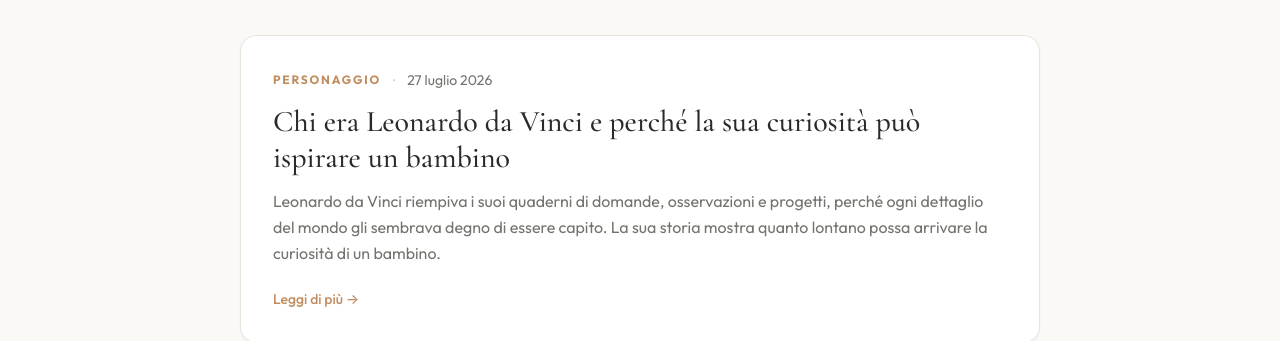
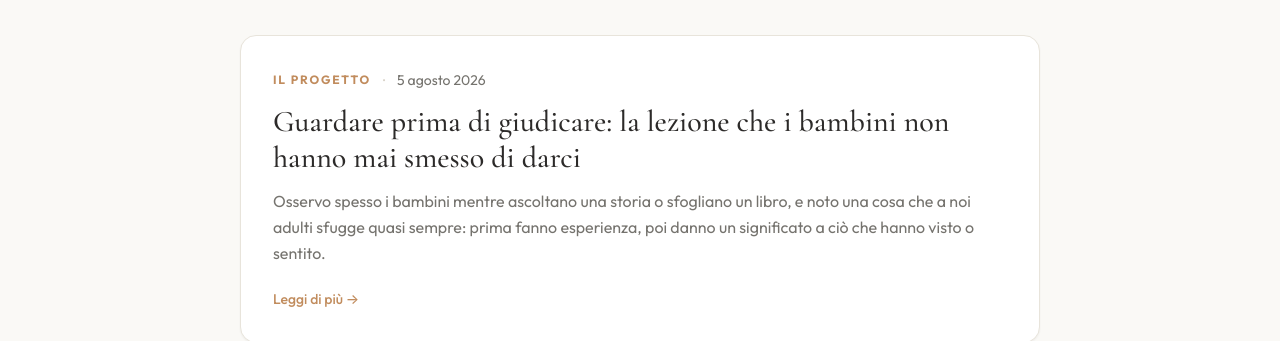
Before and after one commit to GipiVisconti/Gipi-site, a React (Create React App) app in the folder frontend/: page /1/blog in a window 1280 px wide. Shown: the part 258-599 px from the top of the page. Built offline with nearby package versions, Linux system fonts and the light colour scheme; no server answers.

Commit message:
publish blog: guardare prima di giudicare

```diff
--- a/frontend/src/data/blog.js
+++ b/frontend/src/data/blog.js
@@ -611,6 +611,74 @@ const posts = [
       },
     },
   },
+  {
+    id: 10,
+    slug: 'guardare-prima-di-giudicare',
+    date: '2026-08-05',
+    type: 'project',
+    content: {
+      IT: {
+        title: 'Guardare prima di giudicare: la lezione che i bambini non hanno mai smesso di darci',
+        excerpt:
+          'Osservo spesso i bambini mentre ascoltano una storia o sfogliano un libro, e noto una cosa che a noi adulti sfugge quasi sempre: prima fanno esperienza, poi danno un significato a ciò che hanno visto o sentito.',
+        body: `<p>Osservo spesso i bambini mentre ascoltano una storia o sfogliano un libro, e noto una cosa che a noi adulti sfugge quasi sempre: non giudicano subito quello che hanno davanti. Prima fanno esperienza, poi, se serve, danno un significato a ciò che hanno visto o sentito. Non anticipano un'etichetta, aspettano che il significato emerga da solo.</p>
+
+<p>A farmi riflettere su questo è stata una conversazione recente, in cui qualcuno mi ha fatto notare quanto sia scomodo, ma necessario, essere meno giudicanti. E sono tornata a pensare a come funzioniamo invece noi adulti: mettiamo etichette prima ancora di aver capito se qualcosa ci riguarda davvero, se ci interessa, se ha un valore per noi. Il giudizio arriva prima dell'esperienza, non dopo.</p>
+
+<p>Da lì è nata una domanda che mi sono portata dietro per giorni: se togliessimo il giudizio, resterebbe comunque una valutazione, più pulita e più funzionale? E questo ci renderebbe cinici?</p>
+
+<p>La parola cinismo porta con sé un'idea di distacco freddo, quasi egoista, come se scegliere senza giudicare significasse smettere di curarsi delle cose. Ma forse non è questo il punto: forse si tratta invece di responsabilità, di scegliere senza caricare ogni decisione di morale o del bisogno di essere approvati da qualcuno.</p>
+
+<p>Mi è tornato in mente, a questo proposito, un episodio che da sempre mi colpisce: quello in cui Gesù scaccia i mercanti dal tempio. Non media, non cerca di farsi capire, non spiega: agisce. Ed è in quella immediatezza che vedo qualcosa che non è cinismo, ma chiarezza; una chiarezza che nasce dall'aver già attraversato l'esperienza, e non dall'averla giudicata da lontano.</p>
+
+<p>Forse il punto non è diventare freddi, ma diventare essenziali. Tornare a guardare le cose per quello che sono, prima di decidere cosa significano: esattamente come fanno i bambini, ogni volta che si trovano davanti a qualcosa di nuovo.</p>
+
+<p>È un pensiero che ritrovo nel modo in cui racconto le biografie della collana Piccoli Grandi Eroi. Quando presento ai bambini una vita vera, come quella di un'esploratrice o di uno scienziato, non parto da un giudizio già dato: racconto i fatti e le scelte, senza nascondere le difficoltà, e lascio che sia il bambino a costruirsi la propria idea. Nessuna etichetta anticipata, nessuna morale scritta in copertina. Solo l'esperienza della storia, prima di ogni significato.</p>
+
+<p>Quanto delle nostre scelte è davvero nostro, e quanto invece è filtrato dal bisogno di giudicare prima ancora di aver guardato?</p>`,
+      },
+      EN: {
+        title: 'Looking Before Judging: The Lesson Children Have Never Stopped Teaching Us',
+        excerpt:
+          'I often watch children as they listen to a story or leaf through a book, and notice something that nearly always escapes us adults: first they experience what is before them, then they give meaning to what they have seen or heard.',
+        body: `<p>I often watch children as they listen to a story or leaf through a book, and notice something that nearly always escapes us adults: they do not immediately judge what is in front of them. First they experience it; then, if needed, they give meaning to what they have seen or heard. They do not attach a label in advance; they wait for meaning to emerge on its own.</p>
+
+<p>A recent conversation prompted this reflection. Someone made me realise how uncomfortable, yet necessary, it can be to be less judgemental. It led me back to the way we adults often behave: we attach labels before we have even understood whether something concerns us, interests us or has value for us. Judgement comes before experience, not after it.</p>
+
+<p>From there came a question that stayed with me for days: if we set judgement aside, would we still be left with an assessment, one that was cleaner and more useful? And would that make us cynical?</p>
+
+<p>The word cynicism carries an idea of cold, almost selfish detachment, as though choosing without judging meant ceasing to care. But perhaps that is not the point. Perhaps it is instead a matter of responsibility: choosing without loading every decision with morality or the need for someone else's approval.</p>
+
+<p>An episode that has always struck me came back to mind: Jesus driving the merchants from the temple. He does not mediate, try to make himself understood or explain: he acts. In that immediacy I see something that is not cynicism but clarity; a clarity born of having already lived through the experience, rather than judging it from afar.</p>
+
+<p>Perhaps the point is not to become cold, but to become essential. To return to seeing things for what they are before deciding what they mean, just as children do whenever they encounter something new.</p>
+
+<p>It is a thought I recognise in the way I tell the biographies in the Little Great Heroes series. When I introduce children to a real life, such as that of an explorer or a scientist, I do not begin with a judgement already made: I tell the facts and the choices, without hiding the difficulties, and let each child form their own view. No label in advance, no moral written on the cover. Only the experience of the story, before any meaning is assigned.</p>
+
+<p>How many of our choices are truly our own, and how many are filtered through the need to judge before we have even looked?</p>`,
+      },
+      ES: {
+        title: 'Mirar antes de juzgar: la lección que los niños nunca han dejado de darnos',
+        excerpt:
+          'Observo a menudo a los niños mientras escuchan una historia u hojean un libro, y reparo en algo que a los adultos casi siempre se nos escapa: primero viven la experiencia y después dan significado a lo que han visto u oído.',
+        body: `<p>Observo a menudo a los niños mientras escuchan una historia u hojean un libro, y reparo en algo que a los adultos casi siempre se nos escapa: no juzgan de inmediato lo que tienen delante. Primero viven la experiencia; después, si hace falta, dan significado a lo que han visto u oído. No se adelantan a poner una etiqueta, sino que esperan a que el significado surja por sí solo.</p>
+
+<p>Una conversación reciente me llevó a reflexionar sobre ello. Alguien me hizo ver lo incómodo, pero necesario, que puede ser juzgar menos. Y volví a pensar en cómo funcionamos los adultos: ponemos etiquetas antes incluso de haber entendido si algo nos concierne, nos interesa o tiene valor para nosotros. El juicio llega antes que la experiencia, no después.</p>
+
+<p>A partir de ahí nació una pregunta que me acompañó durante días: si elimináramos el juicio, ¿quedaría una valoración más limpia y funcional? ¿Eso nos volvería cínicos?</p>
+
+<p>La palabra cinismo lleva asociada una idea de distanciamiento frío, casi egoísta, como si elegir sin juzgar significara dejar de interesarse por las cosas. Pero quizá no se trate de eso, sino de responsabilidad: de elegir sin cargar cada decisión de moral o de la necesidad de recibir la aprobación de alguien.</p>
+
+<p>A este respecto, me vino a la cabeza un episodio que siempre me ha impresionado: aquel en el que Jesús expulsa a los mercaderes del templo. No negocia, no intenta hacerse entender, no da explicaciones: actúa. Y en esa inmediatez veo algo que no es cinismo, sino claridad; una claridad que nace de haber atravesado la experiencia, no de haberla juzgado desde lejos.</p>
+
+<p>Quizá la cuestión no sea volvernos fríos, sino ir a lo esencial. Volver a mirar las cosas por lo que son antes de decidir qué significan, igual que hacen los niños cada vez que se encuentran ante algo nuevo.</p>
+
+<p>Es un pensamiento que reconozco en mi forma de contar las biografías de la colección Pequeños Grandes Valientes. Cuando presento a los niños una vida real, como la de una exploradora o un científico, no parto de un juicio previo: cuento los hechos y las decisiones, sin ocultar las dificultades, y dejo que cada niño forme su propia opinión. Ninguna etiqueta anticipada, ninguna moraleja escrita en la portada. Solo la experiencia de la historia, antes de cualquier significado.</p>
+
+<p>¿Qué parte de nuestras decisiones es realmente nuestra y qué parte está filtrada por la necesidad de juzgar antes incluso de haber mirado?</p>`,
+      },
+    },
+  },
 ];
 
 export const getAllPosts = () =>
```
Also changed, not shown: 1 other file (tests, documents, lock files or other folders).
